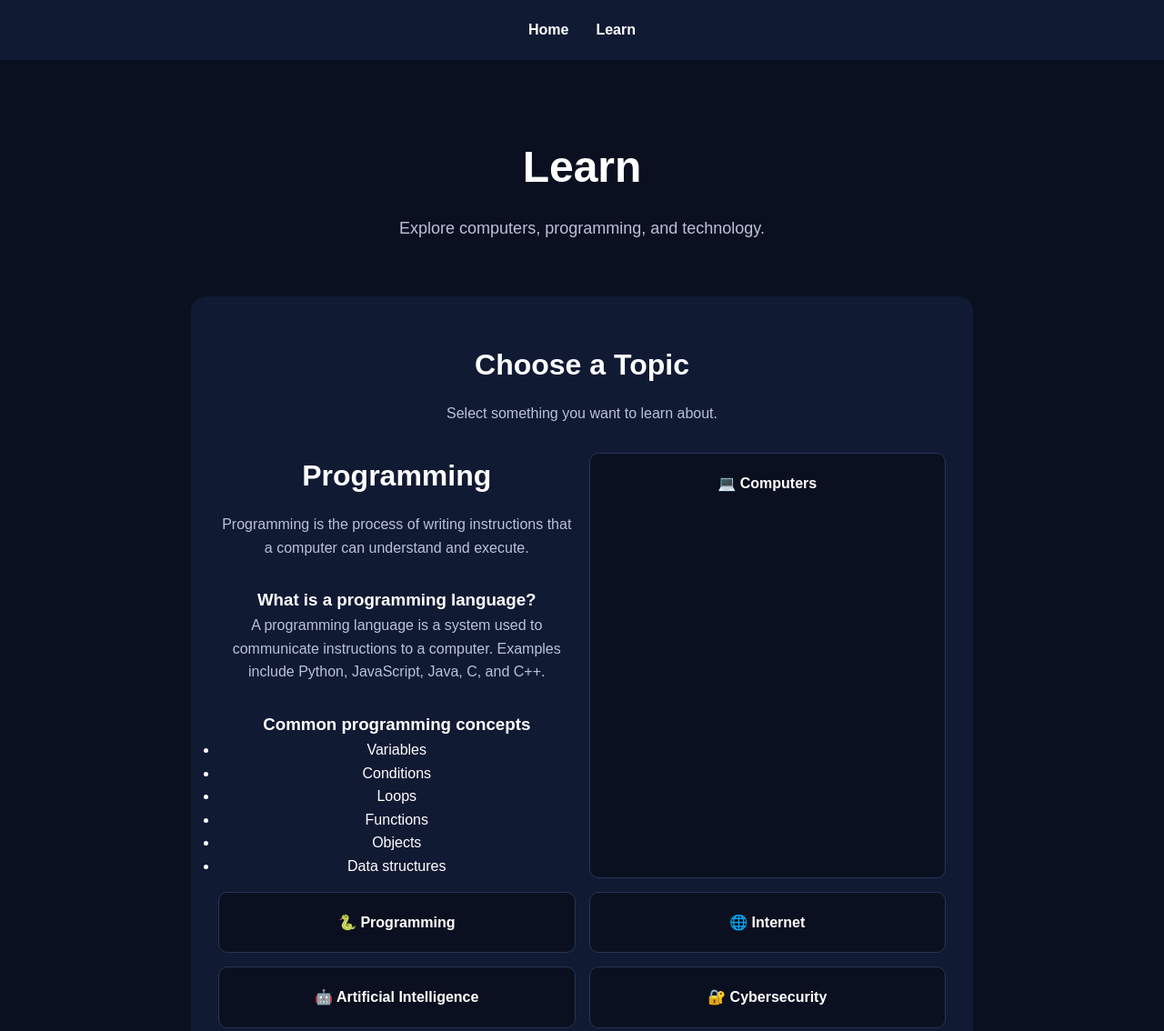
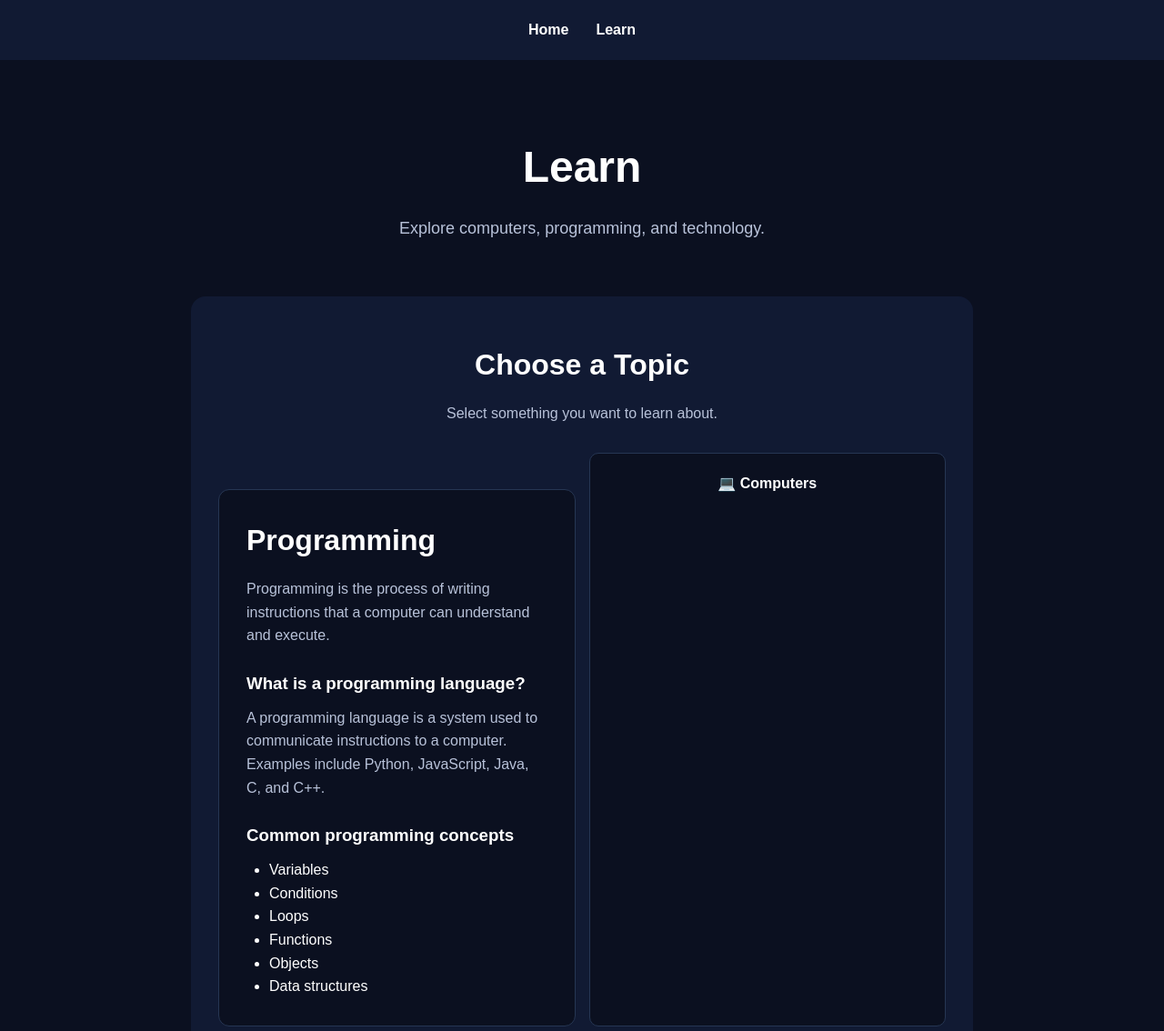
Before and after one commit to CYBERSTARThe/Computer-Guide, a plain HTML site: page learn.html in a window 1280 px wide. Shown: the top 1134 px of the page at 91% size. Drawn offline with Linux system fonts and the light colour scheme.

Commit message:
Update style.css

```diff
--- a/style.css
+++ b/style.css
@@ -112,3 +112,28 @@ nav a {
 nav a:hover {
     color: #38bdf8;
 }
+.lesson {
+    margin-top: 40px;
+    text-align: left;
+    background: #0b1020;
+    padding: 30px;
+    border-radius: 12px;
+    border: 1px solid #263653;
+}
+
+.lesson h2 {
+    margin-bottom: 15px;
+}
+
+.lesson h3 {
+    margin-top: 25px;
+    margin-bottom: 10px;
+}
+
+.lesson p {
+    margin-bottom: 15px;
+}
+
+.lesson ul {
+    padding-left: 25px;
+}
```
